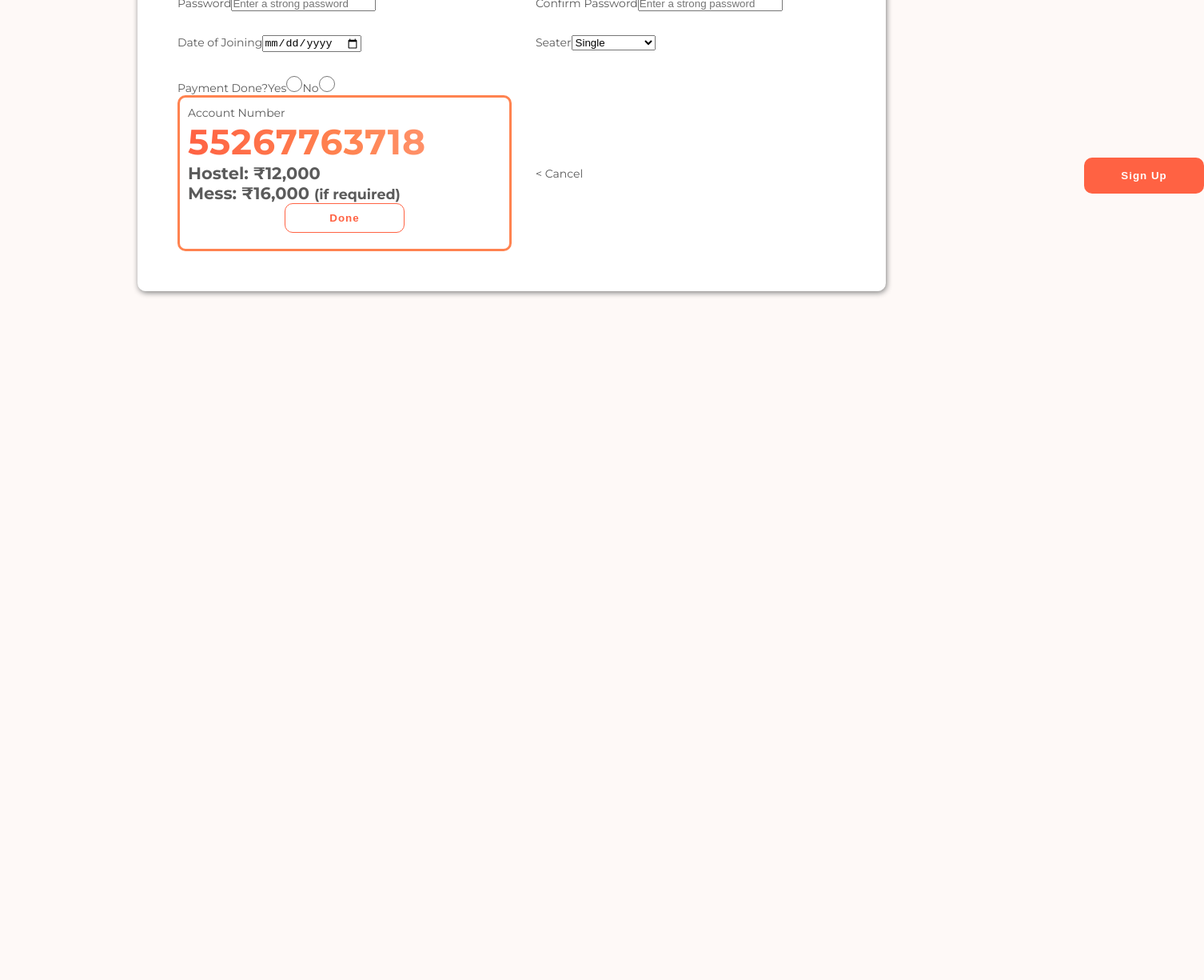
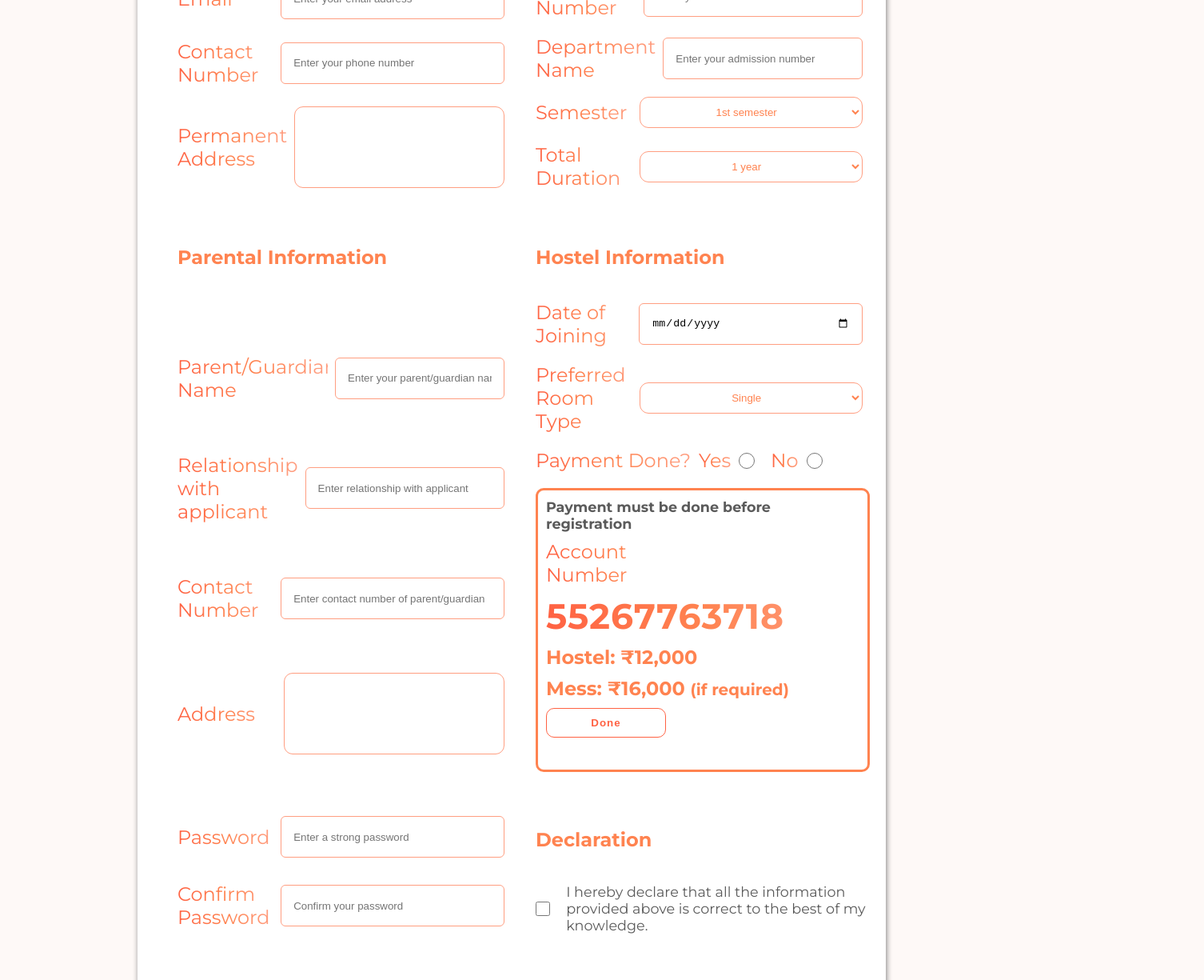
Before and after one commit to Girishbanua/Hostelity, a React (Vite) app in the folder client/: page /studentRegister in a window 1280 px wide. Shown: the part 400-1625 px from the top of the page at 80% size, 1506 px wide, since content can reach past the window. Before the commit the page ends 804 px from the top, so only its background shows below. Built offline with nearby package versions, Linux system fonts and the light colour scheme; no server answers.

Commit message:
Add files via upload

```diff
--- a/client/src/components/Students/StudentLogin.jsx
+++ b/client/src/components/Students/StudentLogin.jsx
@@ -5,7 +5,7 @@ import { toast } from "react-toastify";
 import { UseAuth } from "../../store/auth";
 
 const StudentLogin = () => {
-  const {storeTokenInLS} = UseAuth();
+  const { storeTokenInLS } = UseAuth();
   const navigate = useNavigate();
   const [usermail, setUsermail] = useState("");
   const [password, setPassword] = useState("");
@@ -36,10 +36,11 @@ const StudentLogin = () => {
   };
   return (
     <>
-      <div className="signupContainer">
+      <div className="signupContainer" style={{ margin: "10vh 0" }}>
         <div className="signupBox">
           <h1>User Login</h1>
           <form onSubmit={handleLogin}>
+            <section>
               <div>
                 <label htmlFor="name">User Mail</label>
                 <input
@@ -53,6 +54,8 @@ const StudentLogin = () => {
                   onChange={(e) => setUsermail(e.target.value)}
                 />
               </div>
+            </section>
+            <section>
               <div>
                 <label htmlFor="pass">Password</label>
                 <input
@@ -66,6 +69,7 @@ const StudentLogin = () => {
                   onChange={(e) => setPassword(e.target.value)}
                 />
               </div>
+            </section>
             <div className="formBtns">
               <a onClick={() => navigate("/loginas")}>Cancel</a>
               <button type="submit">Login</button>
--- a/client/src/components/Students/StudentSignUp.jsx
+++ b/client/src/components/Students/StudentSignUp.jsx
@@ -25,7 +25,7 @@ export default function StudentSignUp() {
   const [mpay, setMpay] = useState("16000");
   const handleMessPay = (e) => {
     mess === "off" ? setMpay("0000") : setMpay(e.target.value);
-  }
+  };
 
   const URL = "http://localhost:4000/api/studentSignup";
 
@@ -75,7 +75,10 @@ export default function StudentSignUp() {
         <div className="signupBox">
           <h1>Sign Up</h1>
           <form onSubmit={handleSubmit} id="signupForm">
-            <div>
+            <section className="personalInfo">
+              <h2 className="heading">Personal Information</h2>
+              {/*Name*/}
+              <div className="p1">
                 <label htmlFor="name">Name</label>
                 <input
                   type="text"
@@ -86,7 +89,8 @@ export default function StudentSignUp() {
                   onChange={(e) => setName(e.target.value)}
                 />
               </div>
-            <div>
+              {/*Email*/}
+              <div className="p2">
                 <label htmlFor="mail">Email</label>
                 <input
                   type="email"
@@ -98,7 +102,7 @@ export default function StudentSignUp() {
                 />
               </div>
               {/*Phone Number*/}
-            <div>
+              <div className="">
                 <label htmlFor="phnNumber">Contact Number</label>
                 <input
                   type="text"
@@ -109,8 +113,16 @@ export default function StudentSignUp() {
                   onChange={(e) => setPhone(e.target.value)}
                 />
               </div>
+              {/*Permanent Address*/}
+              <div className="">
+                <label htmlFor="paddrs">Permanent Address</label>
+                <textarea id="paddrs" cols="20" rows="5"></textarea>
+              </div>
+            </section>
+            <section>
+            <h2>Academic Information</h2>
               {/*\College Name*/}
-            <div>
+              <div className="">
                 <label htmlFor="clgName">College Name</label>
                 <input
                   type="text"
@@ -122,7 +134,7 @@ export default function StudentSignUp() {
                 />
               </div>
               {/*Admission Number*/}
-            <div>
+              <div className="">
                 <label htmlFor="admsnNumber">Admission Number</label>
                 <input
                   type="text"
@@ -134,7 +146,7 @@ export default function StudentSignUp() {
                 />
               </div>
               {/*Department Name*/}
-            <div>
+              <div className="">
                 <label htmlFor="deptName">Department Name</label>
                 <input
                   type="text"
@@ -146,7 +158,7 @@ export default function StudentSignUp() {
                 />
               </div>
               {/*Semester- choose between 1 to 6 considering three years courses also*/}
-            <div>
+              <div className="">
                 <label htmlFor="semester">Semester</label>
                 <select
                   name="semester"
@@ -163,7 +175,7 @@ export default function StudentSignUp() {
                 </select>
               </div>
               {/*Total Duration maximum 3 years*/}
-            <div>
+              <div className="">
                 <label htmlFor="totalDuration">Total Duration</label>
                 <select
                   name="duration"
@@ -176,30 +188,49 @@ export default function StudentSignUp() {
                   <option value="3">3 years</option>
                 </select>
               </div>
-            {/*Password*/}
+            </section>
+            <section>
+              <h2>Parental Information</h2>
               <div>
-              <label htmlFor="pass">Password</label>
+                <label htmlFor="gname">Parent/Guardian Name</label>
                 <input
-                type="password"
-                id="pass"
-                placeholder="Enter a strong password"
+                  type="text"
+                  id="name"
+                  placeholder="Enter your parent/guardian name"
                   required
                   autoComplete="off"
-                onChange={(e) => setPass(e.target.value)}
+                  onChange={(e) => setName(e.target.value)}
                 />
               </div>
-            {/*Confirm Password*/}
               <div>
-              <label htmlFor="confirmPass">Confirm Password</label>
+                <label htmlFor="rltnshp">Relationship with applicant</label>
                 <input
-                type="password"
-                id="confirmPass"
-                placeholder="Enter a strong password"
+                  type="text"
+                  id="rltnshp"
+                  placeholder="Enter relationship with applicant"
                   required
                   autoComplete="off"
-                onChange={(e) => setConfirm(e.target.value)}
+                  // onChange={(e) => setName(e.target.value)}
                 />
               </div>
+              <div>
+                <label htmlFor="rltnshp">Contact Number</label>
+                <input
+                  type="text"
+                  id="rltnshp"
+                  placeholder="Enter contact number of parent/guardian"
+                  required
+                  autoComplete="off"
+                  // onChange={(e) => setName(e.target.value)}
+                />
+              </div>
+              <div>
+                <label htmlFor="addrs">Address</label>
+                <textarea id="addrs" cols="20" rows="5"></textarea>
+              </div>
+            </section>
+            <section className="hostelInfo">
+              <h2>Hostel Information</h2>
               {/*Date of Joining*/}
               <div>
                 <label htmlFor="dateOfJoin">Date of Joining</label>
@@ -212,10 +243,16 @@ export default function StudentSignUp() {
                   required
                 />
               </div>
+
               {/*Seater*/}
               <div>
-              <label htmlFor="seater">Seater</label>
-              <select name="seater" id="seater" onChange={(e) => setSeater(e.target.value)} required>
+                <label htmlFor="seater">Preferred Room Type</label>
+                <select
+                  name="seater"
+                  id="seater"
+                  onChange={(e) => setSeater(e.target.value)}
+                  required
+                >
                   <option value="1">Single</option>
                   <option value="2">Double</option>
                   <option value="3">Triple Sharing</option>
@@ -238,12 +275,18 @@ export default function StudentSignUp() {
                   id="pno"
                   onClick={() => setPdone("no")}
                 />
+              </div>
               {pdone === "no" && (
                   <div className="account">
+                    <p>Payment must be done before registration</p>
                     <label htmlFor="AccountNumber">Account Number</label>
                     <h1>55267763718</h1>
-                  <h2><b>Hostel:</b> ₹12,000</h2>
-                  <h2><b>Mess:</b> ₹16,000 <small>(if required)</small></h2>
+                    <h2>
+                      <b>Hostel:</b> ₹12,000
+                    </h2>
+                    <h2>
+                      <b>Mess:</b> ₹16,000 <small>(if required)</small>
+                    </h2>
                     <div>
                       <button
                         onClick={() => {
@@ -274,7 +317,6 @@ export default function StudentSignUp() {
                     />
                   </div>
                 )}
-            </div>
               {pdone === "yes" && (
                 <div>
                   <label htmlFor="hPayment">Hostel Payment:</label>
@@ -292,7 +334,11 @@ export default function StudentSignUp() {
               {mess === "on" && pdone === "yes" && (
                 <div>
                   <label htmlFor="mPayment">Mess Payment:</label>
-                <select name="mpay" id="mPayment" onChange={(e) => handleMessPay(e)}>
+                  <select
+                    name="mpay"
+                    id="mPayment"
+                    onChange={(e) => handleMessPay(e)}
+                  >
                     <option value="16000">₹16,000</option>
                     <option value="24000">₹24,000</option>
                     <option value="32000">₹32,000</option>
@@ -300,6 +346,44 @@ export default function StudentSignUp() {
                   </select>
                 </div>
               )}
+            </section>
+
+            <section>
+              {/*Password*/}
+              <div>
+                <label htmlFor="pass">Password</label>
+                <input
+                  type="password"
+                  id="pass"
+                  placeholder="Enter a strong password"
+                  required
+                  autoComplete="off"
+                  onChange={(e) => setPass(e.target.value)}
+                />
+              </div>
+              {/*Confirm Password*/}
+              <div>
+                <label htmlFor="confirmPass">Confirm Password</label>
+                <input
+                  type="password"
+                  id="confirmPass"
+                  placeholder="Confirm your password"
+                  required
+                  autoComplete="off"
+                  onChange={(e) => setConfirm(e.target.value)}
+                />
+              </div>
+            </section>
+            <section>
+            <h2>Declaration</h2>
+              <div>
+                <input type="checkbox" name="" id="" />
+                <p>
+                  I hereby declare that all the information provided above is
+                  correct to the best of my knowledge.
+                </p>
+              </div>
+            </section>
             <div className="formBtns">
               <a onClick={() => navigate("/loginas")}>Cancel</a>
               <button type="submit">Sign Up</button>
```
Lines whose indentation alone changed are shown as unchanged.
